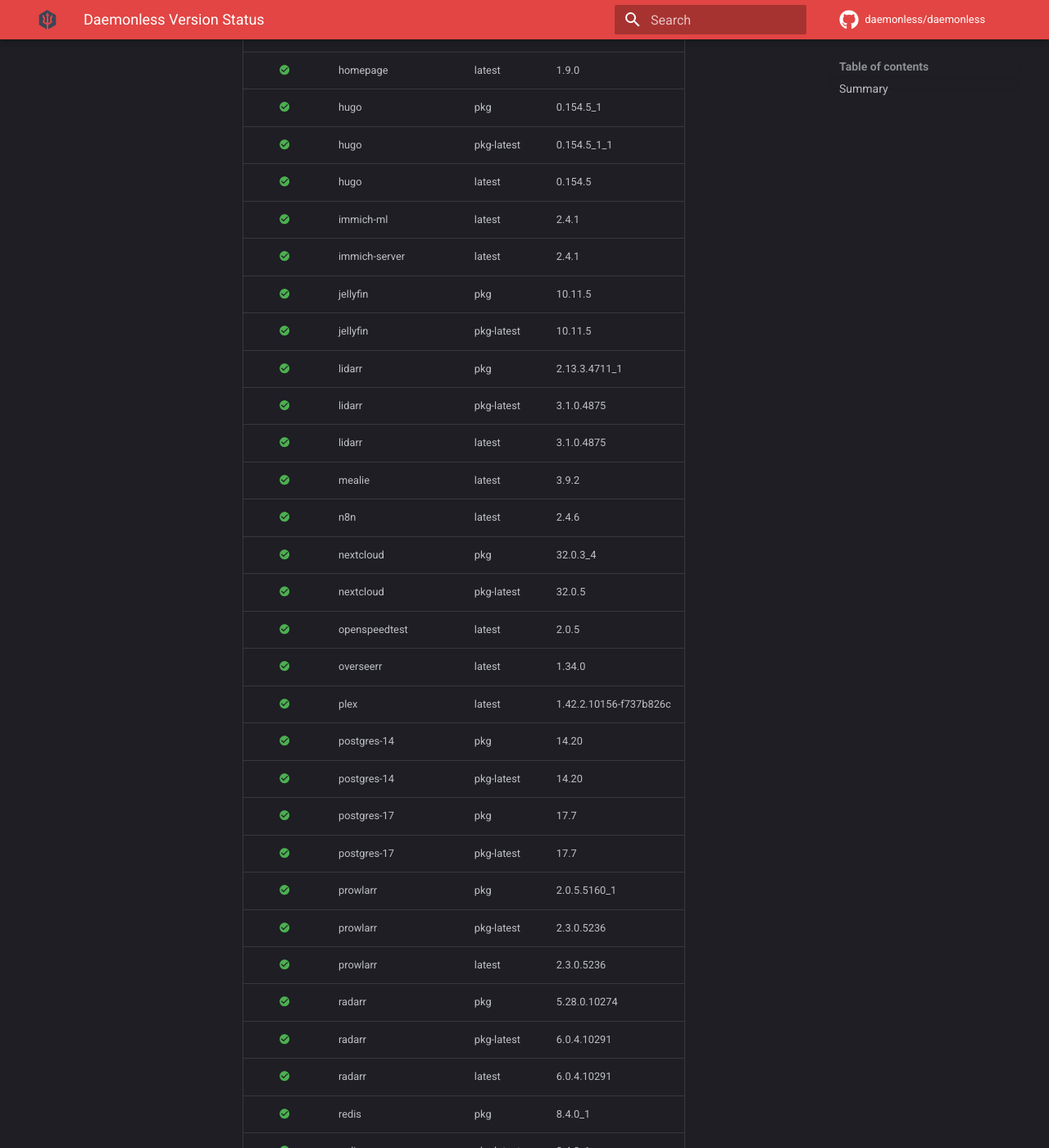
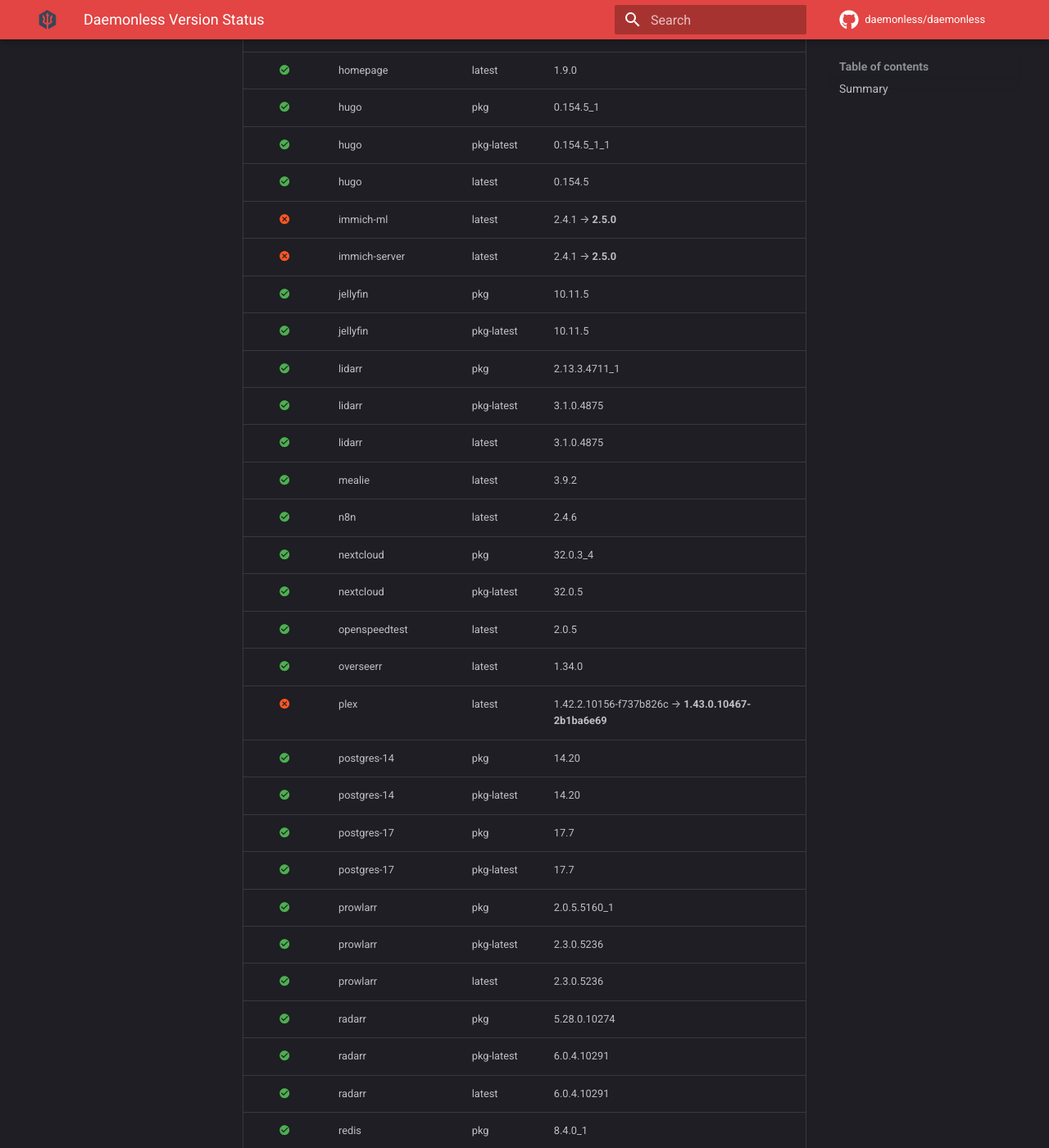
Before and after one commit to daemonless/daemonless-io, an MkDocs documentation site: the page built from docs/status.md, in a window 1280 px wide and 1400 px high, scrolled down 665 px. Shown: the whole window at 82% size. Built offline with MkDocs 1.6.1 and Material for MkDocs 9.7.7, drawn with Linux system fonts in a browser that asks for light colours; comment, search, counter and statistics services are not loaded; some of the changed text lies outside the part shown.

Commit message:
Update version status [skip ci]

```diff
--- a/docs/status.md
+++ b/docs/status.md
@@ -16,8 +16,8 @@
 | :material-check-circle:{ .current } | hugo | pkg | 0.154.5_1 |
 | :material-check-circle:{ .current } | hugo | pkg-latest | 0.154.5_1_1 |
 | :material-check-circle:{ .current } | hugo | latest | 0.154.5 |
-| :material-check-circle:{ .current } | immich-ml | latest | 2.4.1 |
-| :material-check-circle:{ .current } | immich-server | latest | 2.4.1 |
+| :material-close-circle:{ .outdated } | immich-ml | latest | 2.4.1 → **2.5.0** |
+| :material-close-circle:{ .outdated } | immich-server | latest | 2.4.1 → **2.5.0** |
 | :material-check-circle:{ .current } | jellyfin | pkg | 10.11.5 |
 | :material-check-circle:{ .current } | jellyfin | pkg-latest | 10.11.5 |
 | :material-check-circle:{ .current } | lidarr | pkg | 2.13.3.4711_1 |
@@ -29,7 +29,7 @@
 | :material-check-circle:{ .current } | nextcloud | pkg-latest | 32.0.5 |
 | :material-check-circle:{ .current } | openspeedtest | latest | 2.0.5 |
 | :material-check-circle:{ .current } | overseerr | latest | 1.34.0 |
-| :material-check-circle:{ .current } | plex | latest | 1.42.2.10156-f737b826c |
+| :material-close-circle:{ .outdated } | plex | latest | 1.42.2.10156-f737b826c → **1.43.0.10467-2b1ba6e69** |
 | :material-check-circle:{ .current } | postgres-14 | pkg | 14.20 |
 | :material-check-circle:{ .current } | postgres-14 | pkg-latest | 14.20 |
 | :material-check-circle:{ .current } | postgres-17 | pkg | 17.7 |
```
Also changed, not shown: other parts of docs/status.md (+2 -2 lines).
